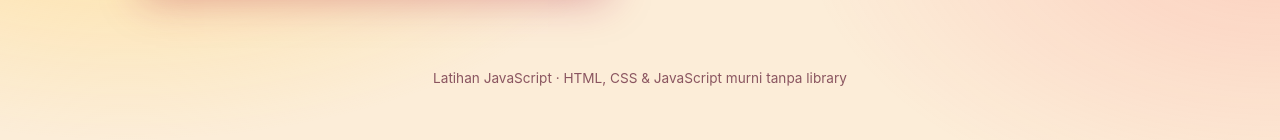
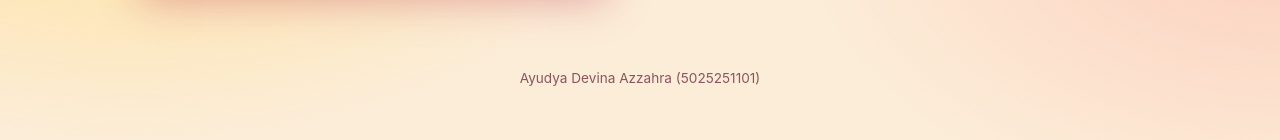
Before and after one commit to ayudyadevina/Latihan-Javascript-Week-6, a plain HTML site: page index.html in a window 1280 px wide. Shown: the part 880-1020 px from the top of the page. Drawn offline with Linux system fonts and the light colour scheme.

Commit message:
change footer

```diff
--- a/index.html
+++ b/index.html
@@ -122,7 +122,7 @@
   </main>
 
   <footer class="footer">
-    <p>Latihan JavaScript &middot; HTML, CSS &amp; JavaScript murni tanpa library</p>
+    <p>Ayudya Devina Azzahra (5025251101)</p>
   </footer>
 
   <script src="script.js"></script>
```
Also changed, not shown: 1 other file.
